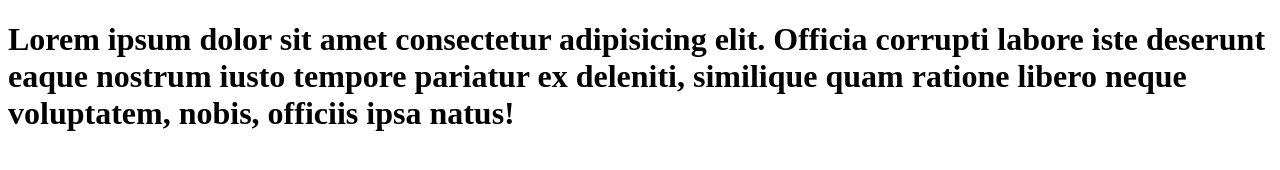
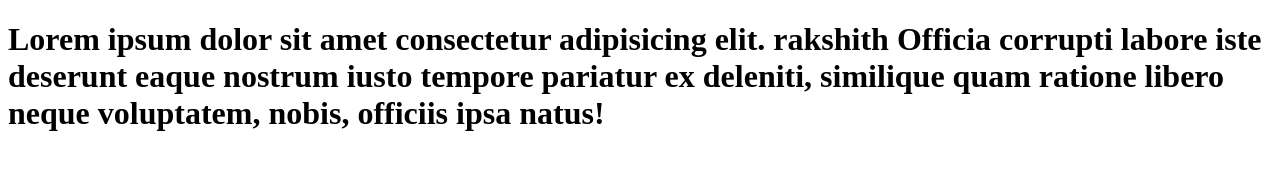
Before and after one commit to Rakshithnr98/learn-git, a plain HTML site: page index.html in a window 1280 px wide. Drawn offline with Linux system fonts and the light colour scheme.

Commit message:
add name index file

```diff
--- a/index.html
+++ b/index.html
@@ -6,6 +6,6 @@
     <title>Git website</title>
 </head>
 <body>
-   <h1>Lorem ipsum dolor sit amet consectetur adipisicing elit. Officia corrupti labore iste deserunt eaque nostrum iusto tempore pariatur ex deleniti, similique quam ratione libero neque voluptatem, nobis, officiis ipsa natus!</h1>
+   <h1>Lorem ipsum dolor sit amet consectetur adipisicing elit.  rakshith Officia corrupti labore iste deserunt eaque nostrum iusto tempore pariatur ex deleniti, similique quam ratione libero neque voluptatem, nobis, officiis ipsa natus!</h1>
 </body>
 </html>
```
